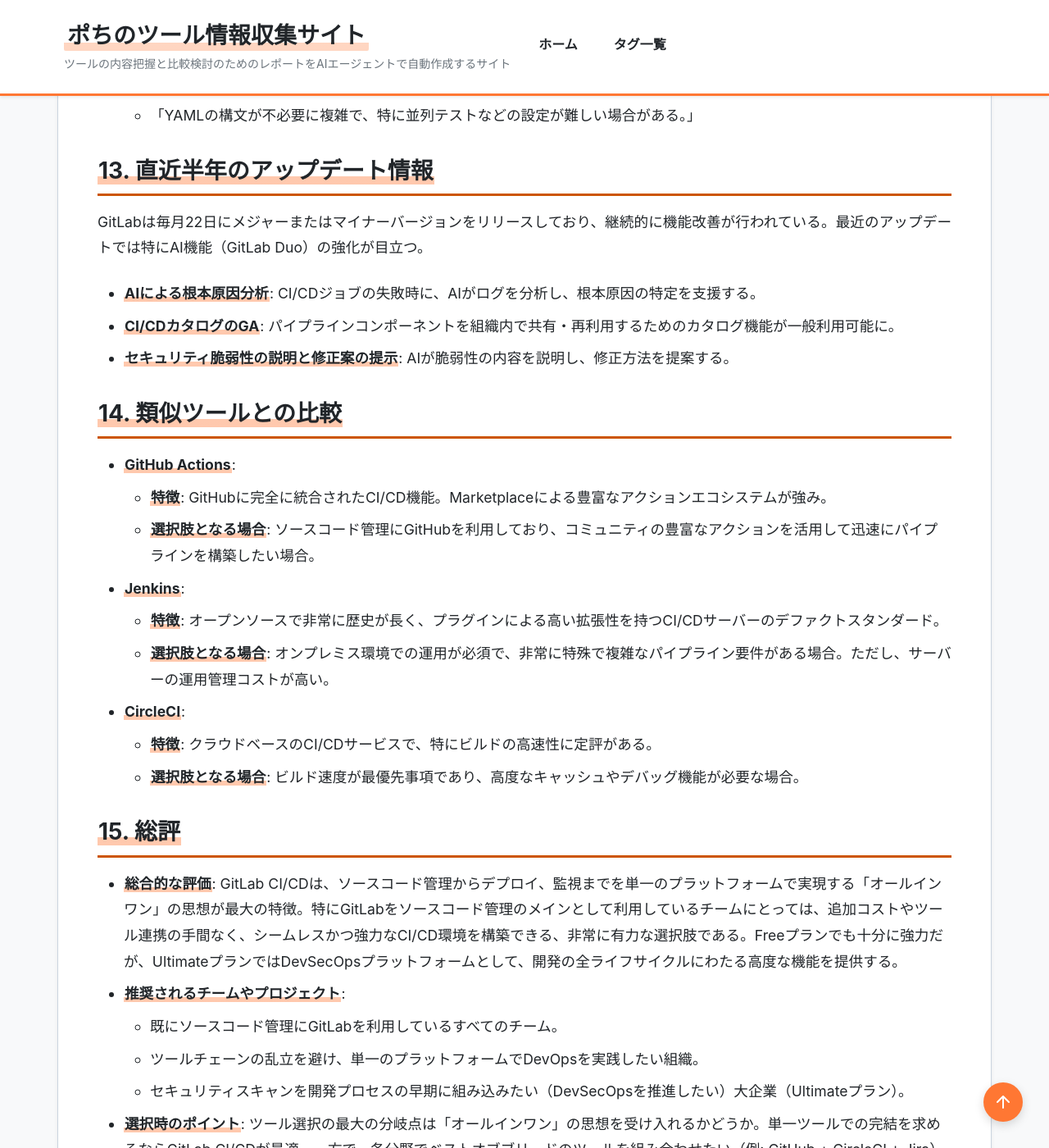
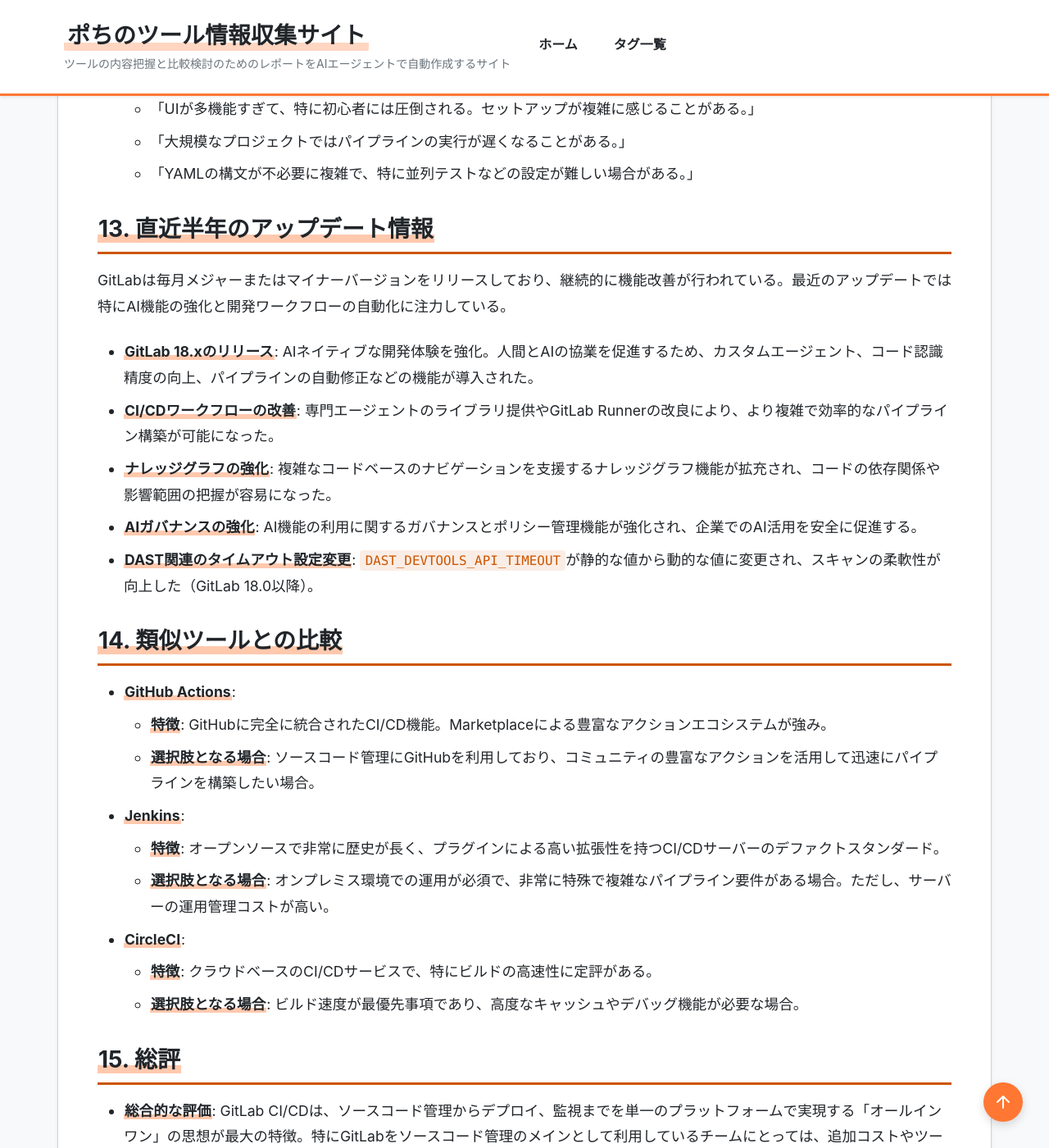
Before and after one commit to aegisfleet/tool-survey-report, a Jekyll site: the page built from _reports/gitlab-ci.md, in a window 1280 px wide and 1400 px high, scrolled down 6429 px. Shown: the whole window at 82% size. Built offline with Jekyll 4.4.1, drawn with Linux system fonts in a browser that asks for light colours; some of the changed text lies outside the part shown.

Commit message:
docs(report): GitLab CI/CDレポートを更新 (#296)
AGENTS.mdの指示に基づき、GitLab CI/CDの調査レポートを更新しました。

主な変更点：
- last_updatedの日付を2026-01-02に更新
- 最新の機能（AI-Native Developmentなど）とアップデート情報を反映
- 関連レポート（GitLab, GitHub Actions, Jenkins）との双方向リンクが既に整合していることを確認

Co-authored-by: google-labs-jules[bot] <161369871+google-labs-jules[bot]@users.noreply.github.com>

```diff
--- a/_reports/gitlab-ci.md
+++ b/_reports/gitlab-ci.md
@@ -44,9 +44,10 @@ relationships:
 ## **3. 主要機能**
 
 * **パイプライン定義**: `.gitlab-ci.yml`ファイルにパイプラインのステージ、ジョブ、スクリプトを定義。コードとしてバージョン管理が可能。
-* **Auto DevOps**: best-practiceのテンプレートを基に、ビルド、テスト、コード品質スScan、デプロイなどのパイプラインを自動的に設定・実行する機能。
+* **Auto DevOps**: best-practiceのテンプレートを基に、ビルド、テスト、コード品質スキャン、デプロイなどのパイプラインを自動的に設定・実行する機能。
 * **GitLab Runner**: パイプラインのジョブを実行するエージェント。SaaS版で利用できる共有ランナー（Linux, Windows, macOS）と、ユーザー自身がインフラを管理するセルフホストランナーがある。
 * **CI/CDカタログ**: 再利用可能なCI/CDコンポーネントを組織内で共有・発見できる機能。パイプラインの標準化と効率化を促進する。
+* **AI-Native Development**: 人間とAIの協業を進化させるための機能群。カスタムエージェント、コード認識の精度向上、パイプラインの自動修正などが含まれ、開発者の生産性を高める。
 * **親-子パイプライン**: 複雑なパイプラインを複数の小さなパイプラインに分割し、管理性とパフォーマンスを向上させる。
 * **マージトレイン**: mainブランチへのマージを順次行い、常にグリーンな状態を保つことで、大規模なチームでの開発効率を向上させる。
 * **統合されたセキュリティ機能**: SAST, DAST, コンテナスキャン, 依存関係スキャンなどのセキュリティテストをパイプラインに組み込み、マージリクエスト上で脆弱性を直接確認できる（主にUltimateプラン）。
@@ -129,11 +130,13 @@ relationships:
 
 ## **13. 直近半年のアップデート情報**
 
-GitLabは毎月22日にメジャーまたはマイナーバージョンをリリースしており、継続的に機能改善が行われている。最近のアップデートでは特にAI機能（GitLab Duo）の強化が目立つ。
+GitLabは毎月メジャーまたはマイナーバージョンをリリースしており、継続的に機能改善が行われている。最近のアップデートでは特にAI機能の強化と開発ワークフローの自動化に注力している。
 
-*   **AIによる根本原因分析**: CI/CDジョブの失敗時に、AIがログを分析し、根本原因の特定を支援する。
-*   **CI/CDカタログのGA**: パイプラインコンポーネントを組織内で共有・再利用するためのカタログ機能が一般利用可能に。
-*   **セキュリティ脆弱性の説明と修正案の提示**: AIが脆弱性の内容を説明し、修正方法を提案する。
+*   **GitLab 18.xのリリース**: AIネイティブな開発体験を強化。人間とAIの協業を促進するため、カスタムエージェント、コード認識精度の向上、パイプラインの自動修正などの機能が導入された。
+*   **CI/CDワークフローの改善**: 専門エージェントのライブラリ提供やGitLab Runnerの改良により、より複雑で効率的なパイプライン構築が可能になった。
+*   **ナレッジグラフの強化**: 複雑なコードベースのナビゲーションを支援するナレッジグラフ機能が拡充され、コードの依存関係や影響範囲の把握が容易になった。
+*   **AIガバナンスの強化**: AI機能の利用に関するガバナンスとポリシー管理機能が強化され、企業でのAI活用を安全に促進する。
+*   **DAST関連のタイムアウト設定変更**: `DAST_DEVTOOLS_API_TIMEOUT`が静的な値から動的な値に変更され、スキャンの柔軟性が向上した（GitLab 18.0以降）。
 
 ## **14. 類似ツールとの比較**
 
```
Also changed, not shown: other parts of _reports/gitlab-ci.md (+1 -1 lines).
